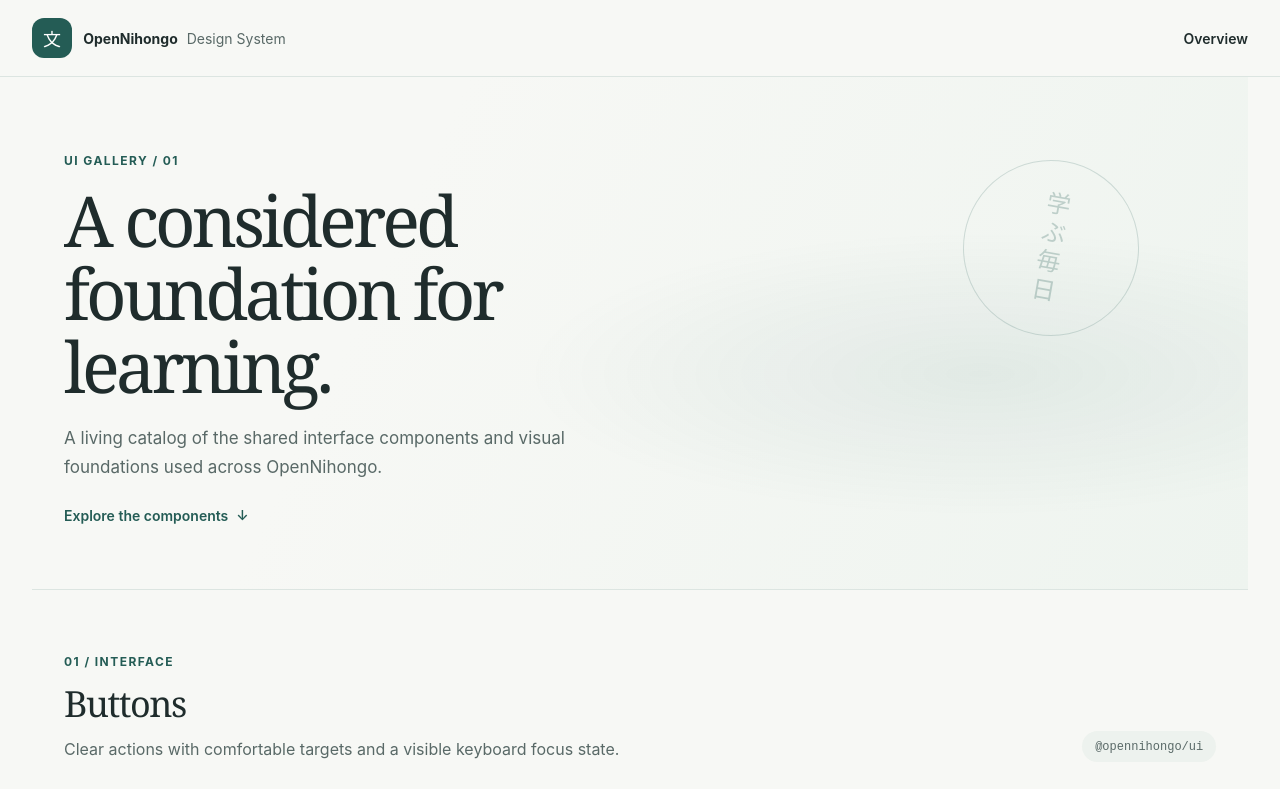
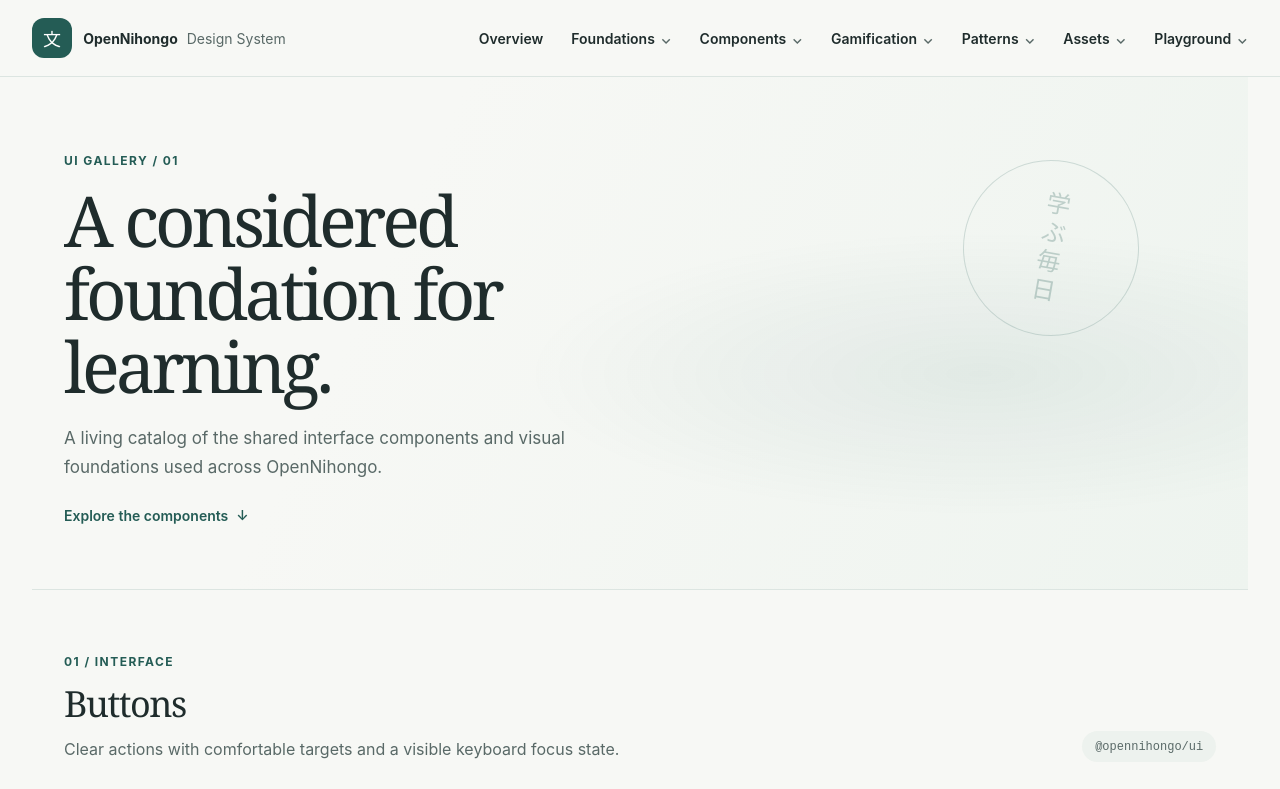
Before and after one commit to rafaself/opennihongo, a React (Vite) app in the folder apps/ui-gallery/: page / in a window 1280 px wide. Shown: the top 789 px of the page. Built offline with nearby package versions, Linux system fonts and the light colour scheme.

Commit message:
feat(ui-gallery): define catalog taxonomy (#16)

```diff
--- /dev/null
+++ b/apps/ui-gallery/src/catalog/navigation.ts
@@ -0,0 +1,65 @@
+export interface GalleryNavigationLink {
+  readonly id: string;
+  readonly label: string;
+  readonly href: string;
+}
+
+export interface GalleryNavigationSection {
+  readonly id: string;
+  readonly label: string;
+  readonly description: string;
+  readonly links: readonly GalleryNavigationLink[];
+}
+
+export const galleryNavigation = {
+  overview: { label: "Overview", to: "/" },
+  sections: [
+    {
+      id: "foundations",
+      label: "Foundations",
+      description:
+        "Shared visual primitives and semantic design tokens for product interfaces.",
+      links: [
+        { id: "color-tokens", label: "Color tokens", href: "/#foundations" },
+      ],
+    },
+    {
+      id: "components",
+      label: "Components",
+      description:
+        "Domain-agnostic interface components from the public UI package.",
+      links: [{ id: "buttons", label: "Buttons", href: "/#components" }],
+    },
+    {
+      id: "gamification",
+      label: "Gamification",
+      description:
+        "Feature-owned reward and progression UI, documented without moving product behavior into shared UI.",
+      links: [],
+    },
+    {
+      id: "patterns",
+      label: "Patterns",
+      description:
+        "Reusable compositions that combine shared components without owning feature rules.",
+      links: [],
+    },
+    {
+      id: "assets",
+      label: "Assets",
+      description:
+        "Illustrations, iconography, and other visual resources with documented usage.",
+      links: [],
+    },
+    {
+      id: "playground",
+      label: "Playground",
+      description:
+        "Isolated examples for exploring component variants and interaction states.",
+      links: [],
+    },
+  ],
+} as const satisfies {
+  readonly overview: { readonly label: string; readonly to: "/" };
+  readonly sections: readonly GalleryNavigationSection[];
+};
--- a/apps/ui-gallery/src/layouts/GalleryLayout.tsx
+++ b/apps/ui-gallery/src/layouts/GalleryLayout.tsx
@@ -1,4 +1,6 @@
 import { Link, Outlet } from "@tanstack/react-router";
+import { galleryNavigation } from "../catalog/navigation";
+import "./GalleryNavigation.css";
 
 export function GalleryLayout() {
   return (
@@ -19,9 +21,31 @@
             </span>
           </Link>
           <nav aria-label="Main navigation" className="gallery-navigation">
-            <Link activeProps={{ "aria-current": "page" }} to="/">
-              Overview
+            <Link
+              activeProps={{ "aria-current": "page" }}
+              to={galleryNavigation.overview.to}
+            >
+              {galleryNavigation.overview.label}
             </Link>
+            {galleryNavigation.sections.map((section) => (
+              <details className="gallery-navigation-section" key={section.id}>
+                <summary>{section.label}</summary>
+                <div className="gallery-navigation-panel">
+                  <p className="gallery-navigation-description">
+                    {section.description}
+                  </p>
+                  {section.links.length > 0 && (
+                    <ul className="gallery-navigation-links">
+                      {section.links.map((link) => (
+                        <li key={link.id}>
+                          <a href={link.href}>{link.label}</a>
+                        </li>
+                      ))}
+                    </ul>
+                  )}
+                </div>
+              </details>
+            ))}
           </nav>
         </div>
       </header>
--- /dev/null
+++ b/apps/ui-gallery/src/layouts/GalleryNavigation.css
@@ -0,0 +1,98 @@
+.gallery-header {
+  position: relative;
+  z-index: 1;
+}
+
+.gallery-navigation {
+  flex-wrap: wrap;
+}
+
+.gallery-navigation-section {
+  position: relative;
+}
+
+.gallery-navigation-section > summary {
+  cursor: pointer;
+  font-size: 0.875rem;
+  font-weight: 600;
+  list-style: none;
+}
+
+.gallery-navigation-section > summary::-webkit-details-marker {
+  display: none;
+}
+
+.gallery-navigation-section > summary::after {
+  color: var(--ns-color-muted);
+  content: "⌄";
+  display: inline-block;
+  margin-left: 0.35rem;
+  transition: transform 150ms ease;
+}
+
+.gallery-navigation-section[open] > summary {
+  color: var(--ns-color-brand);
+}
+
+.gallery-navigation-section[open] > summary::after {
+  transform: rotate(180deg);
+}
+
+.gallery-navigation-panel {
+  background: var(--ns-color-surface);
+  border: 1px solid var(--ns-color-border);
+  border-radius: 0.875rem;
+  box-shadow: 0 0.75rem 2rem rgb(31 44 44 / 12%);
+  min-width: 17rem;
+  padding: 1rem;
+  position: absolute;
+  right: 0;
+  top: calc(100% + 0.75rem);
+  width: min(20rem, calc(100vw - 2.5rem));
+  z-index: 2;
+}
+
+.gallery-navigation-description {
+  color: var(--ns-color-muted);
+  font-size: 0.8125rem;
+  line-height: 1.55;
+  margin: 0;
+}
+
+.gallery-navigation-links {
+  border-top: 1px solid var(--ns-color-border);
+  list-style: none;
+  margin: 0.85rem 0 0;
+  padding: 0.75rem 0 0;
+}
+
+.gallery-navigation-links a {
+  color: var(--ns-color-brand);
+  font-size: 0.875rem;
+  font-weight: 600;
+  text-decoration: none;
+}
+
+.gallery-navigation-links a:hover {
+  text-decoration: underline;
+  text-underline-offset: 0.2em;
+}
+
+.gallery-navigation-section > summary:focus-visible {
+  border-radius: 0.25rem;
+  outline: 2px solid var(--ns-color-focus);
+  outline-offset: 0.25rem;
+}
+
+@media (max-width: 48rem) {
+  .gallery-navigation-section {
+    position: static;
+  }
+
+  .gallery-navigation-panel {
+    left: 1.25rem;
+    right: 1.25rem;
+    top: 100%;
+    width: auto;
+  }
+}
```
Also changed, not shown: 2 other files (tests, documents, lock files or other folders).
